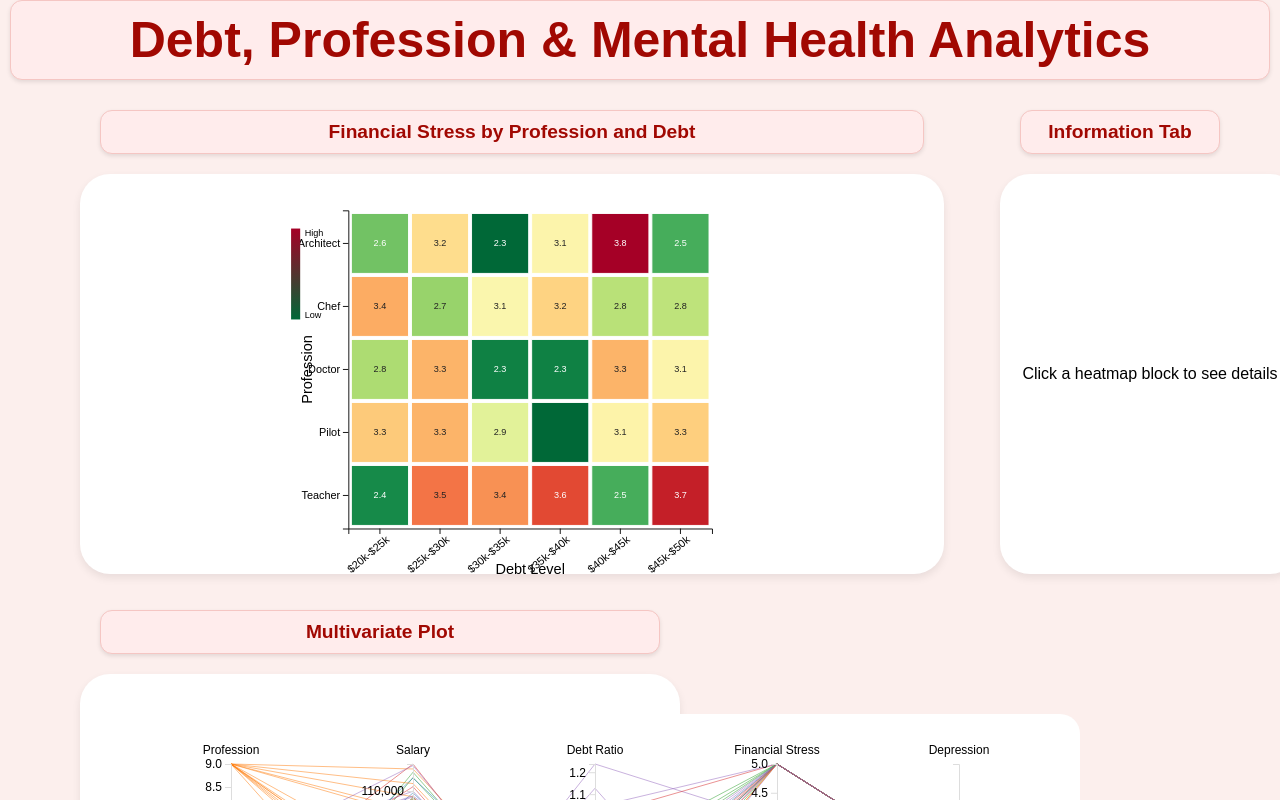
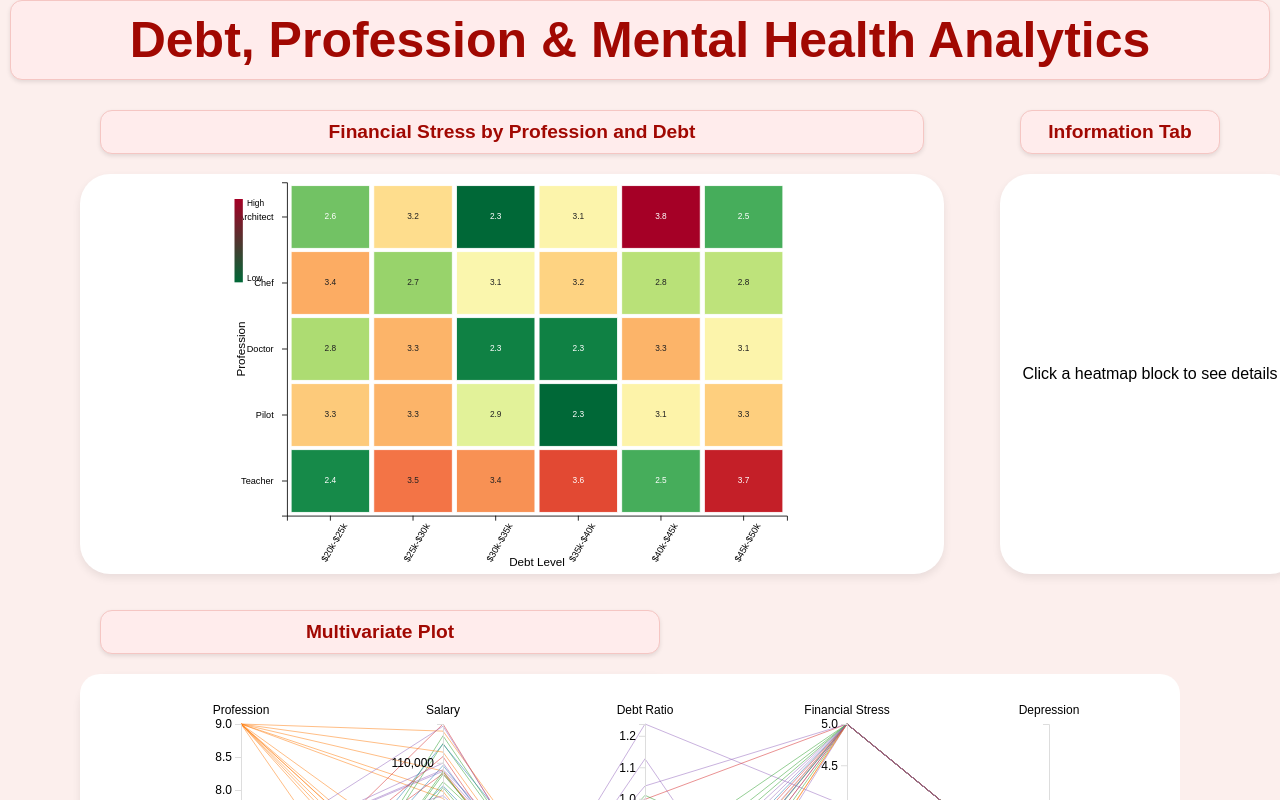
Before and after one commit to nitish903/visDummyProject, a React (Create React App) app in the folder client/: page / in a window 1280 px wide. Shown: the top 800 px of the page. Built offline with nearby package versions, Linux system fonts and the light colour scheme.

Commit message:
css fixes

```diff
--- a/client/src/components/BeeSwarm.jsx
+++ b/client/src/components/BeeSwarm.jsx
@@ -3,8 +3,8 @@ import * as d3 from "d3";
 
 const BeeSwarmPlot = ({
   data,
-  width = 500,
-  height = 300,
+  width = 600,
+  height = 400,
   onPointClick = () => {},
   selectedPoint = null,
 }) => {
@@ -81,7 +81,7 @@ const BeeSwarmPlot = ({
             .style("fill", (d) =>
               selectedPoint && d === selectedPoint
                 ? "black"
-                : d.depression === "Yes"
+                : d.depression === 1
                 ? "#ff4d4d"
                 : "#d35859"
             )
@@ -107,7 +107,7 @@ const BeeSwarmPlot = ({
               const originalColor =
                 selectedPoint && d === selectedPoint
                   ? "black"
-                  : d.depression === "YES"
+                  : d.depression ===1
                   ? "#ff4d4d"
                   : "#d35859";
               d3.select(this).style("fill", originalColor);
--- a/client/src/components/Heatmap.jsx
+++ b/client/src/components/Heatmap.jsx
@@ -1,9 +1,9 @@
 import React, { useRef, useEffect, useState } from "react";
 import * as d3 from "d3";
 
-const margin = { top: 40, right: 20, bottom: 50, left: 60 }; // Reduced margins
-const width = 400; // Increased width
-const height = 350;
+const margin = { top: 10, right: 20, bottom: 70, left: 80 };
+const width = 600;
+const height = 400;
 
 const Heatmap = ({ data, onCellClick }) => {
   const svgRef = useRef();
@@ -14,9 +14,7 @@ const Heatmap = ({ data, onCellClick }) => {
 
     d3.select(svgRef.current).selectAll("*").remove();
 
-    const professions = Array.from(
-      new Set(data.map((d) => d.profession))
-    ).sort();
+    const professions = Array.from(new Set(data.map((d) => d.profession))).sort();
     const debtLevels = Array.from(new Set(data.map((d) => d.debtLevel))).sort(
       (a, b) => {
         const getLow = (s) => +s.replace(/[^0-9]/g, "").split("-")[0];
@@ -30,9 +28,7 @@ const Heatmap = ({ data, onCellClick }) => {
       .attr("height", height + margin.top + margin.bottom)
       .attr(
         "viewBox",
-        `0 0 ${width + margin.left + margin.right} ${
-          height + margin.top + margin.bottom
-        }`
+        `0 0 ${width + margin.left + margin.right} ${height + margin.top + margin.bottom}`
       );
 
     const g = svg
@@ -95,22 +91,7 @@ const Heatmap = ({ data, onCellClick }) => {
 
     // Scales
     const x = d3.scaleBand().domain(debtLevels).range([0, width]).padding(0.05);
-
-    const y = d3
-      .scaleBand()
-      .domain(professions)
-      .range([0, height])
-      .padding(0.05);
-
-    // Title
-    g.append("text")
-      .attr("x", width / 2)
-      .attr("y", -15)
-      .style("text-anchor", "middle")
-      .style("font-size", "24px")
-      .style("font-weight", "bold")
-      .style("margin", "20px");
-    // .text("Financial Stress by Profession & Debt");
+    const y = d3.scaleBand().domain(professions).range([0, height]).padding(0.05);
 
     // Heatmap cells
     g.selectAll("rect")
@@ -139,10 +120,11 @@ const Heatmap = ({ data, onCellClick }) => {
       .on("click", (event, d) => onCellClick?.(d.profession, d.debtLevel));
 
     // Cell labels
-    g.selectAll("text")
+    g.selectAll("text.cell-label")
       .data(data)
       .enter()
       .append("text")
+      .attr("class", "cell-label")
       .text((d) => d3.format(".1f")(d.stress))
       .attr("x", (d) => x(d.debtLevel) + x.bandwidth() / 2)
       .attr("y", (d) => y(d.profession) + y.bandwidth() / 2)
@@ -155,39 +137,42 @@ const Heatmap = ({ data, onCellClick }) => {
       });
 
     // Axes
+    const xAxis = d3.axisBottom(x).tickPadding(10);
     g.append("g")
       .attr("transform", `translate(0,${height})`)
-      .call(d3.axisBottom(x))
+      .call(xAxis)
       .selectAll("text")
-      .attr("transform", "rotate(-40)")
+      .attr("transform", "rotate(-60)")
       .style("text-anchor", "end")
-      .style("font-size", "12px");
+      .style("font-size", "11px");
 
     g.append("g")
-      .call(d3.axisLeft(y))
+      .call(d3.axisLeft(y).tickPadding(10))
       .selectAll("text")
-      .style("font-size", "12px");
+      .style("font-size", "11px");
 
     // Axis labels
     svg
       .append("text")
       .attr("x", margin.left + width / 2)
-      .attr("y", margin.top + height + 50)
+      .attr("y", margin.top + height + margin.bottom - 10)
       .style("text-anchor", "middle")
+      .style("font-size", "14px")
       .text("Debt Level");
 
     svg
       .append("text")
       .attr(
         "transform",
-        `translate(${margin.left - 40},${margin.top + height / 2}) rotate(-90)`
+        `translate(${margin.left - 50},${margin.top + height / 2}) rotate(-90)`
       )
       .style("text-anchor", "middle")
+      .style("font-size", "14px")
       .text("Profession");
   }, [data, onCellClick]);
 
   return (
-    <div style={{ position: "relative", width: "100%", maxWidth: "600px" }}>
+    <div style={{ position: "relative", width: "100%", maxWidth: "800px" }}>
       <svg
         ref={svgRef}
         style={{
--- a/client/src/components/LinePlot.jsx
+++ b/client/src/components/LinePlot.jsx
@@ -5,7 +5,7 @@ const LinePlot = ({
   data,
   yAxisProp,
   width = 800,
-  height = 450,
+  height = 430,
   margin = { top: 40, right: 40, bottom: 60, left: 70 },
 }) => {
   const svgRef = useRef();
--- a/client/src/components/ParallelCoordinatesPlot.jsx
+++ b/client/src/components/ParallelCoordinatesPlot.jsx
@@ -16,8 +16,8 @@ const ParallelCoordinatesPlot = ({ data, onBrush }) => {
     if (!data.length) return;
     // SVG dimensions
     const margin = { top: 50, right: 30, bottom: 40, left: 60 };
-    const width = 1000 - margin.left - margin.right;
-    const height = 320 - margin.top - margin.bottom;
+    const width = 1100 - margin.left - margin.right;
+    const height = 420 - margin.top - margin.bottom;
 
     // Clear previous SVG content
     d3.select(svgRef.current).selectAll("*").remove();
```
